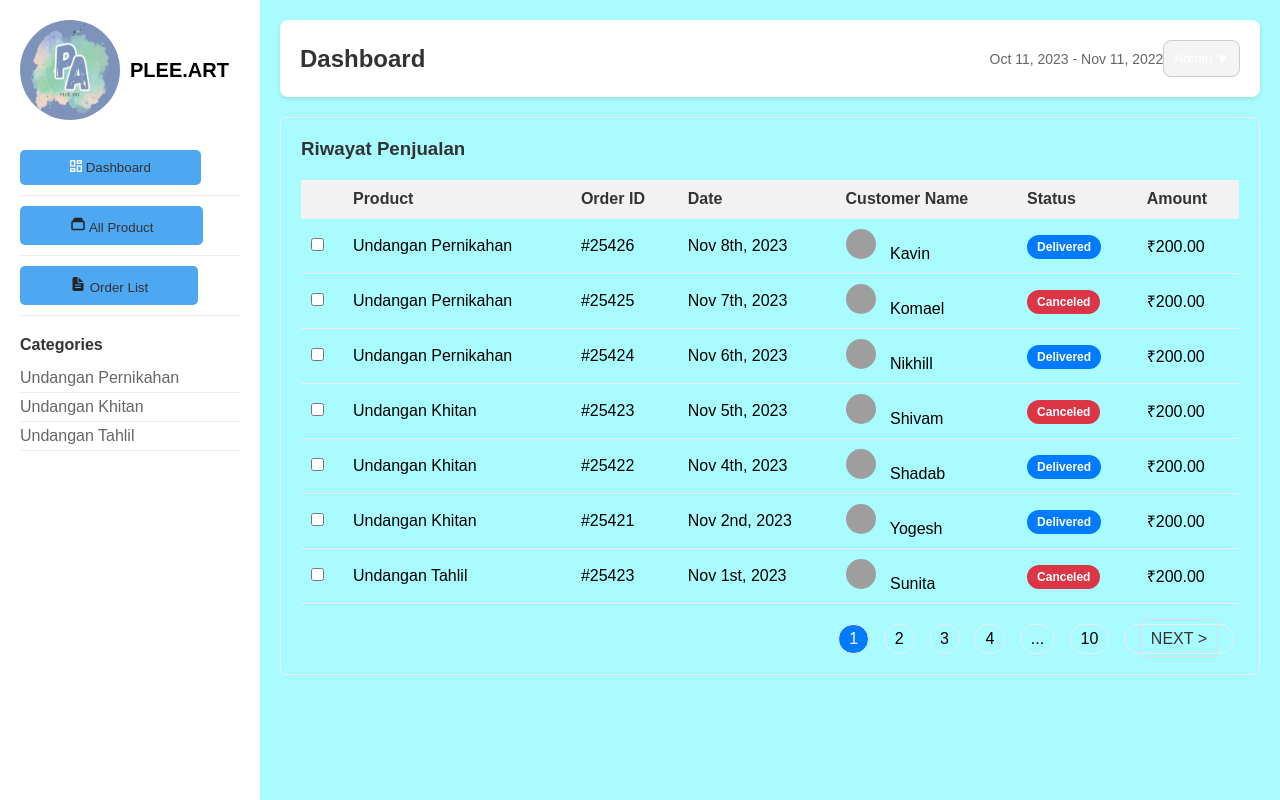
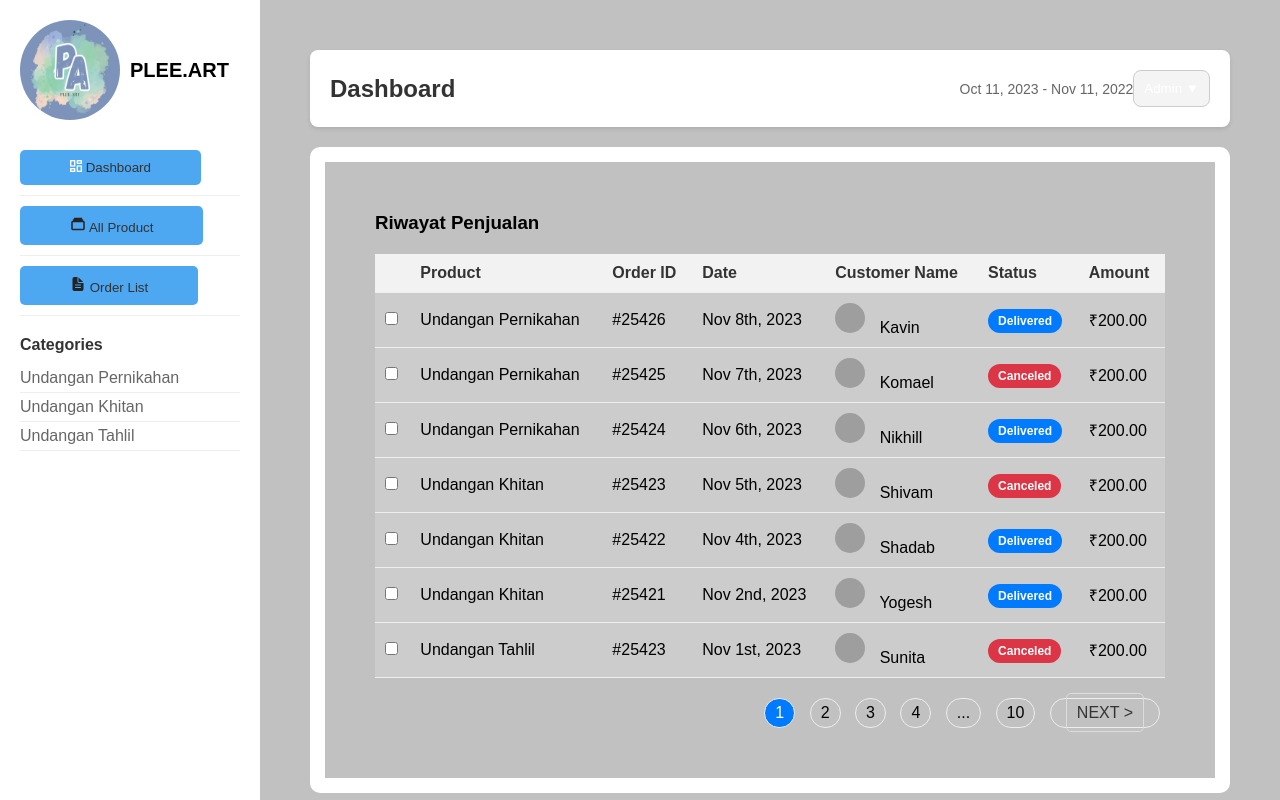
Before and after one commit to syaifuldani/ppl_cetak_undangan, a PHP site: page /admin/orderlist.php in a window 1280 px wide. Run offline with PHP 8.4, Linux system fonts and the light colour scheme; some libraries are stand-ins or nearby versions; grey boxes are pictures that could not be loaded.

Commit message:
up style admin

```diff
--- a/admin/style/style.css
+++ b/admin/style/style.css
@@ -7,7 +7,7 @@
 
 body {
     font-family: 'Arial', sans-serif;
-    background-color: #ffffff;
+    background-color: #c1c1c1;
 }
 
 .container {
@@ -155,7 +155,6 @@ body {
 
 .recent-orders table {
     width: 100%;
-    border-collapse: collapse;
     background-color: white;
     padding: 20px;
     border-radius: 10px;
@@ -456,7 +455,8 @@ body {
 
 .main-content {
     flex-grow: 1;
-    padding: 20px;
+    padding: 50px;
+    background-color: #c1c1c1;
 }
 
 .header {
@@ -716,8 +716,8 @@ body {
 
 .main {
     flex: 1;
-    padding: 20px;
-    background-color: #a8fbff;
+    padding: 50px;
+    background-color: #c1c1c1;
 }
 
 .header {
@@ -748,19 +748,20 @@ body {
 }
 
 .content {
-    padding: 20px;
-    border: 1px solid #eee;
-    border-radius: 5px;
+    padding: 50px;
+    border: 15px solid #ffffff;
+    border-radius: 10px;
 }
 
 .content h3 {
     margin-bottom: 20px;
-    color: #333;
+    color: #000000;
 }
 
 .table {
     width: 100%;
     border-collapse: collapse;
+    background-color: #ccc;
 }
 
 .table th,
```
